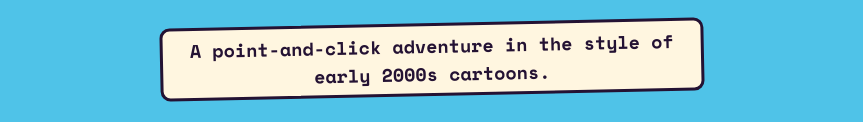
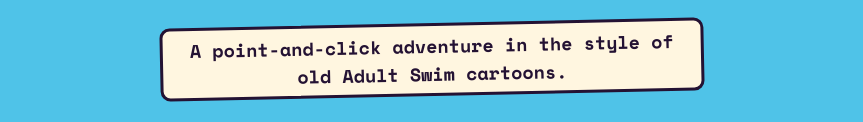
Before and after one commit to JackErb/hell-on-earth.github.io, a plain HTML site: page index.html in a window 1280 px wide. Shown: the part 182-304 px from the top of the page, without its empty margins (208-1071 px from the left). Drawn offline with nearby package versions, Linux system fonts and the light colour scheme.

Commit message:
Update tagline wordage

```diff
--- a/index.html
+++ b/index.html
@@ -386,7 +386,7 @@
 <!-- ============ HERO ============ -->
 <div class="hero">
   <img class="logo" src="Hell_On_Earth_Logo.png"/>
-  <p class="tagline">A point-and-click adventure in the style of early 2000s cartoons.</p>
+  <p class="tagline">A point-and-click adventure in the style of old Adult Swim cartoons.</p>
 
   <div class="tv-shell">
 
```
